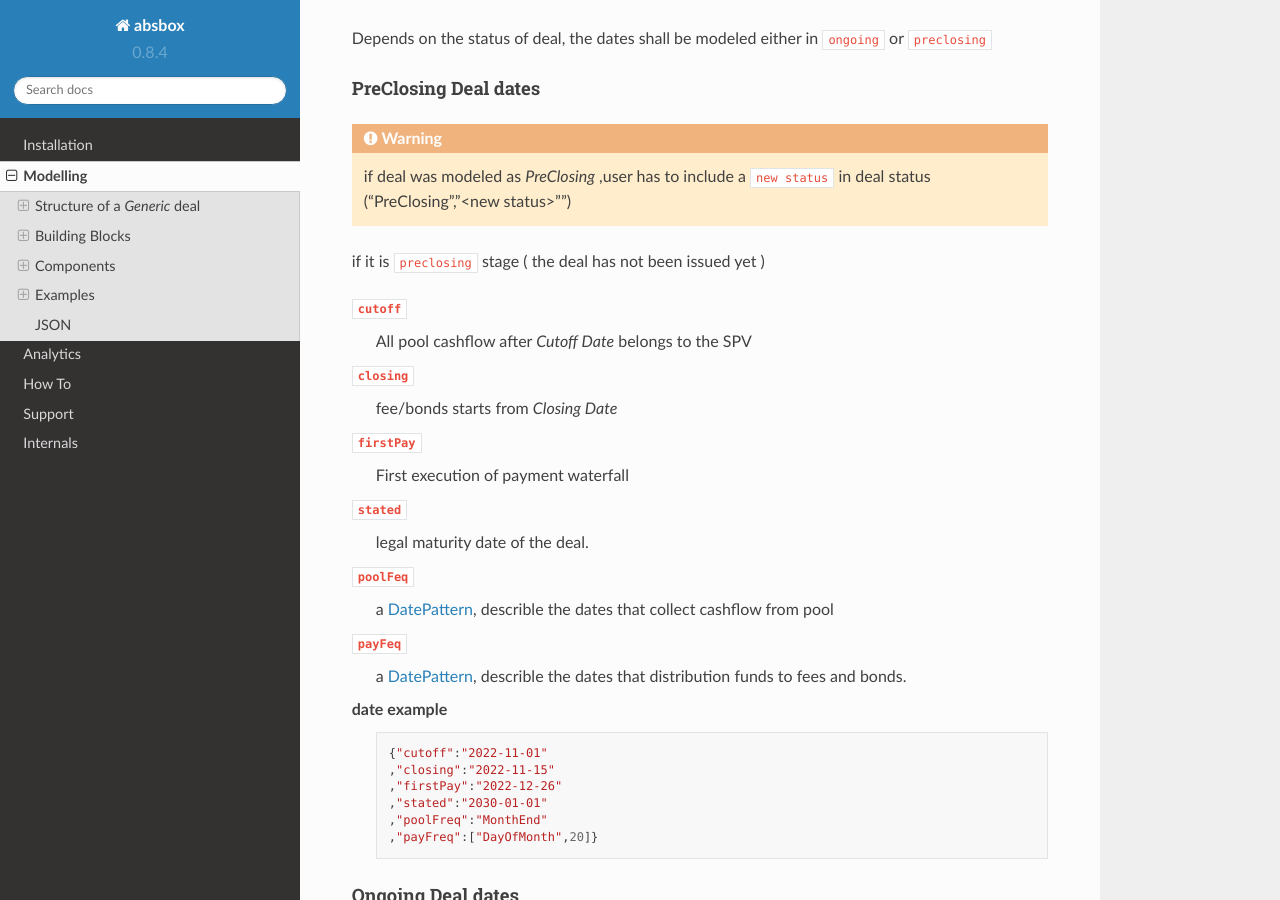
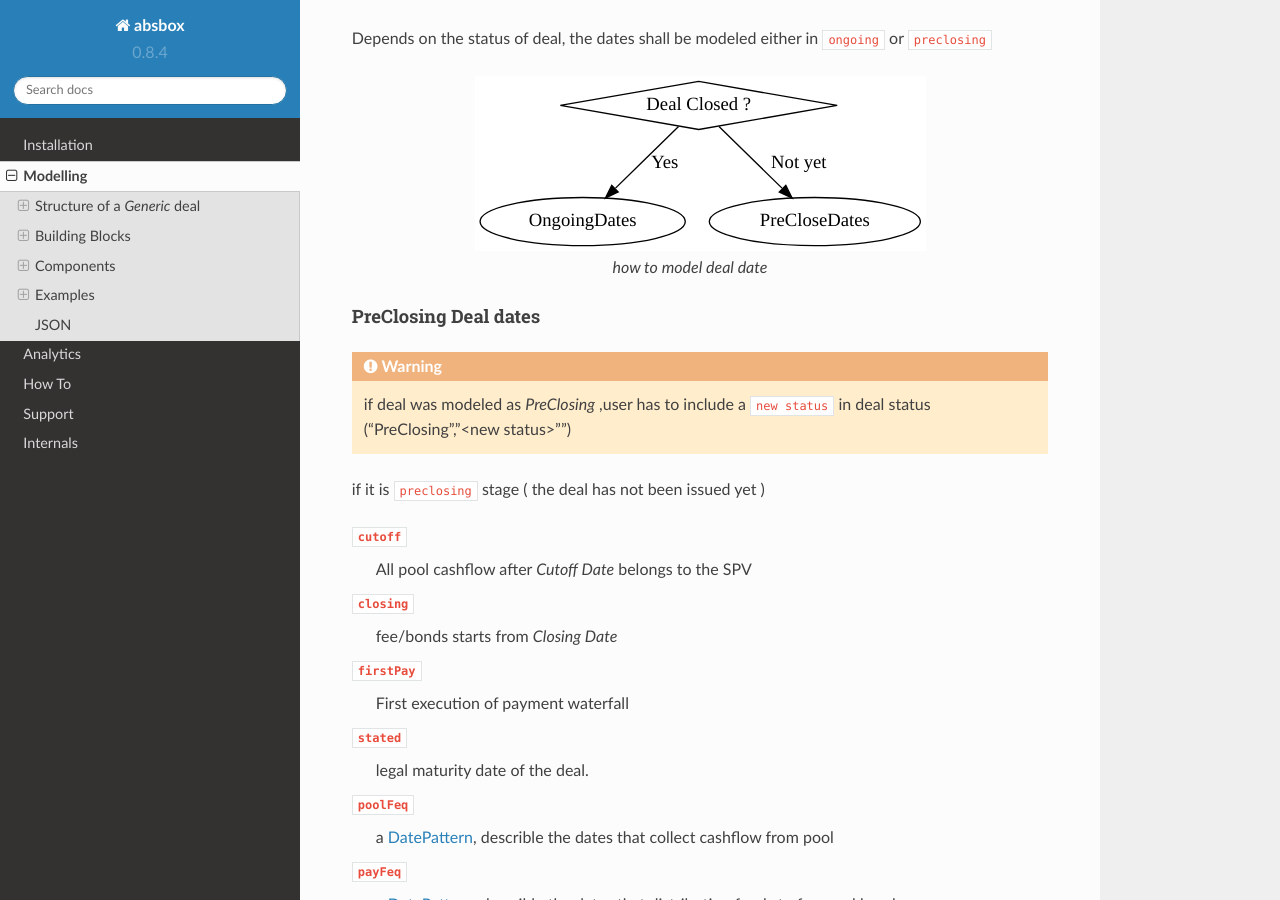
Before and after one commit to yellowbean/absbox-doc, a Sphinx documentation site: the page built from docs/source/modeling.rst, in a window 1280 px wide and 900 px high, scrolled down 7336 px. Built offline with Sphinx 7.4.7 and the Read the Docs theme 2.0.0, drawn with Linux system fonts in a browser that asks for light colours; some of the changed lines change nothing that is shown.

Commit message:
include graphviz for deal status/dates

```diff
--- a/docs/source/modeling.rst
+++ b/docs/source/modeling.rst
@@ -310,6 +310,21 @@
 
 Depends on the status of deal, the dates shall be modeled either in ``ongoing`` or ``preclosing``
 
+.. graphviz::
+    :name: sphinx.ext.graphviz
+    :caption: how to model deal date
+    :alt: how to model deal date
+    :align: center
+
+    digraph {
+        b -> OngoingDates [label="Yes"]
+        b -> PreCloseDates [label="Not yet"]
+        PreCloseDates
+        OngoingDates
+        b [shape=diamond, label="Deal Closed ?"]
+    }
+
+
 PreClosing Deal dates
 ^^^^^^^^^^^^^^^^^^^^^
 
@@ -383,6 +398,23 @@
 ----------------
 
 Deal status is a ``Tag`` to describe the current ``status`` of deal, it can be one of the following:
+
+.. graphviz::
+    :name: sphinx.ext.graphviz
+    :caption: deal cycle
+    :alt: deal cycle
+    :align: center
+
+    digraph {
+      rankdir=LR;
+      PreClosing -> Revolving [label="if revolving"]
+      PreClosing -> Amortizing
+      Revolving -> Amortizing
+      Amortizing -> End
+    }
+
+
+
 
 * ``(PreClosing,"<new status>")`` : Deal is in pre-closing stage, which means the deal has not been issued yet. Make sure to include a ``new status`` which deal will enter after ``Closing Date``
 * ``RampUp``     : Deal is ramping up to build assets
```
